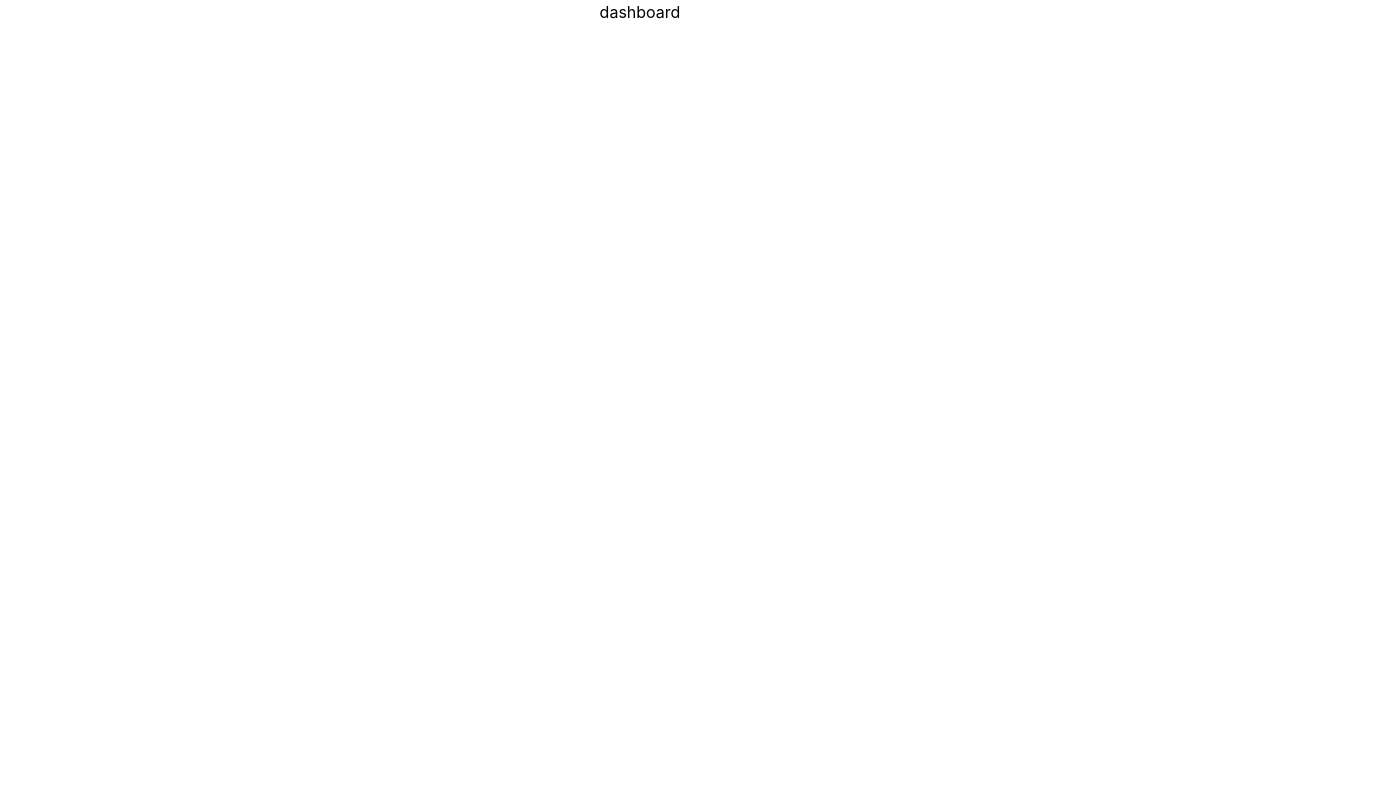
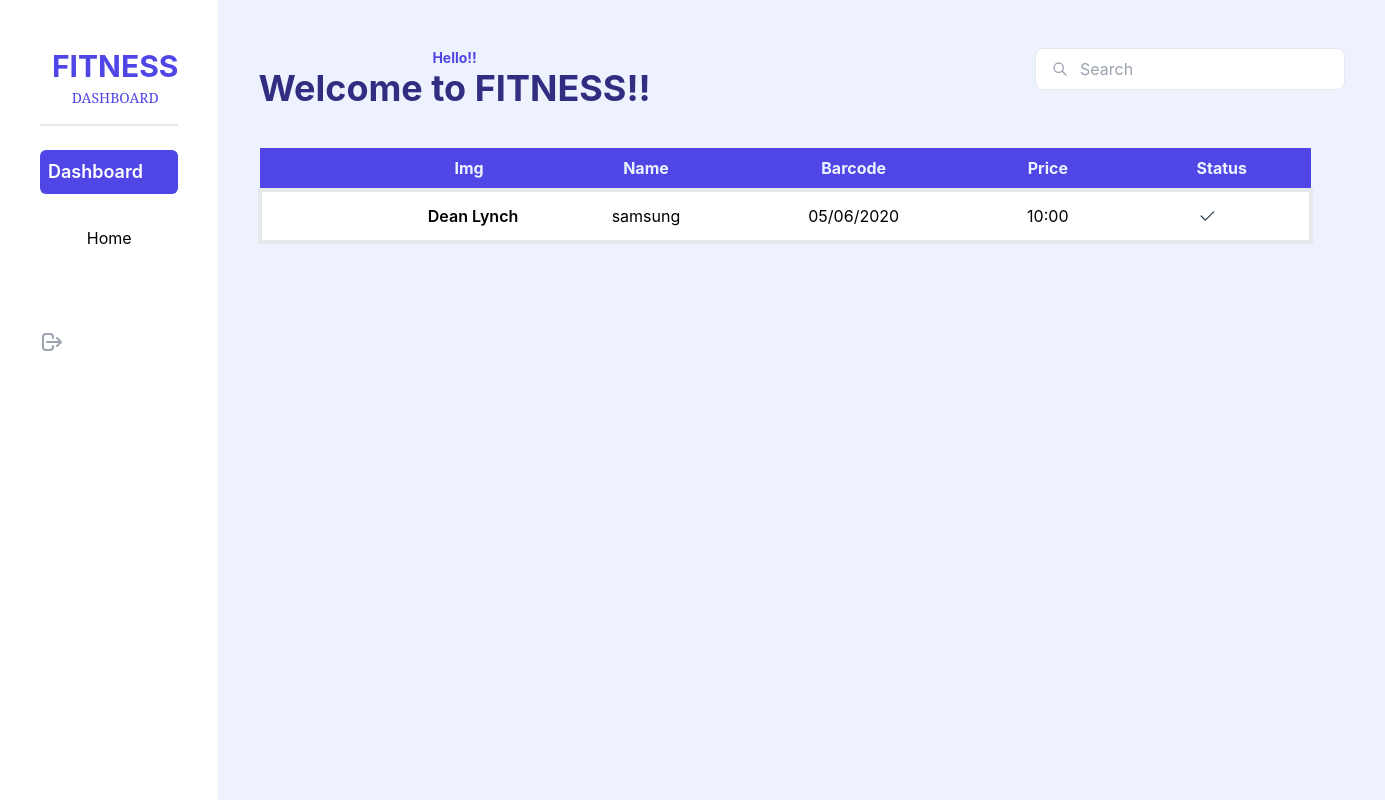
Before and after one commit to mariaafahad/fitness-app, a React (Create React App) app: page /dashboard in a window 1280 px wide. Shown: the whole page, 1385 px wide, since content can reach past the window. Built offline with nearby package versions, Linux system fonts and the light colour scheme; grey boxes are pictures that could not be loaded.

Commit message:
dashboard

```diff
--- a/src/Pages/Dashboard/Dashboard/Dashboard.js
+++ b/src/Pages/Dashboard/Dashboard/Dashboard.js
@@ -1,9 +1,138 @@
 import React from 'react';
+import { Link } from 'react-router-dom';
 
 const Dashboard = () => {
     return (
         <div>
-            dashboard
+            <div class="min-h-screen flex">
+                <div class="py-12 px-10 w-1/4">
+                    <div class="flex space-2 items-center border-b-2 pb-4">
+
+                        <div class="ml-3">
+                            <h1 class="text-3xl font-bold text-indigo-600">FITNESS</h1>
+                            <p class="text-center text-sm text-indigo-600 mt-1 font-serif">DASHBOARD</p>
+                        </div>
+                    </div>
+                    <div class="flex items-center space-x-4 mt-6 p-2 bg-indigo-600 rounded-md">
+
+                        <div>
+                            <p class="text-lg text-white font-semibold">Dashboard</p>
+                        </div>
+                    </div>
+                    <div class="mt-8">
+                        <ul class="space-y-10">
+                            <li>
+                                <Link to="/home">Home</Link>
+                            </li>
+                            <li>
+
+                            </li>
+                            <li>
+
+                            </li>
+                            <li>
+
+                            </li>
+                            <li>
+
+                            </li>
+                            <li>
+
+                            </li>
+                        </ul>
+                    </div>
+                    <div class="flex mt-20 space-x-4 items-center">
+                        <div>
+                            <svg xmlns="http://www.w3.org/2000/svg" class="h-6 w-6 text-gray-400 hover:text-indigo-600 transition duration-200" fill="none" viewBox="0 0 24 24" stroke="currentColor">
+                                <path stroke-linecap="round" stroke-linejoin="round" stroke-width="2" d="M17 16l4-4m0 0l-4-4m4 4H7m6 4v1a3 3 0 01-3 3H6a3 3 0 01-3-3V7a3 3 0 013-3h4a3 3 0 013 3v1" />
+                            </svg>
+                        </div>
+
+                    </div>
+                </div>
+                <div class="bg-indigo-50 flex-grow py-12 px-10">
+                    <div class="flex justify-between">
+                        <div>
+                            <h4 class="text-sm font-bold text-indigo-600">Hello!!</h4>
+                            <h1 class="text-4xl font-bold text-indigo-900 mt-">Welcome to FITNESS!!</h1>
+                        </div>
+                        <div>
+                            <div class="flex items-center border rounded-lg bg-white w-max py-2 px-4 space-x-3">
+                                <svg xmlns="http://www.w3.org/2000/svg" class="h-4 w-4 text-gray-400" fill="none" viewBox="0 0 24 24" stroke="currentColor">
+                                    <path stroke-linecap="round" stroke-linejoin="round" stroke-width="2" d="M21 21l-6-6m2-5a7 7 0 11-14 0 7 7 0 0114 0z" />
+                                </svg>
+                                <input class="outline-none" type="text" placeholder="Search" />
+                            </div>
+                        </div>
+                    </div>
+                    <div>
+                        <div class="flex space-x-4">
+
+                            <div class="flex mt-10 justify-center">
+                                <div>
+                                    <table class="min-w-full table-auto">
+                                        <thead class="justify-between">
+                                            <tr class="bg-indigo-600">
+                                                <th class="px-16 py-2">
+                                                    <span class="text-gray-300"></span>
+                                                </th>
+                                                <th class="px-16 py-2">
+                                                    <span class="text-indigo-50">Img</span>
+                                                </th>
+                                                <th class="px-16 py-2">
+                                                    <span class="text-indigo-50">Name</span>
+                                                </th>
+                                                <th class="px-16 py-2">
+                                                    <span class="text-indigo-50">Barcode</span>
+                                                </th>
+
+                                                <th class="px-16 py-2">
+                                                    <span class="text-indigo-50">Price</span>
+                                                </th>
+                                                <th class="px-16 py-2">
+                                                    <span class="text-indigo-50">Status</span>
+                                                </th>
+                                            </tr>
+                                        </thead>
+                                        <tbody class="bg-gray-200">
+                                            <tr class="bg-white border-4 border-gray-200 text-center">
+                                                <td class="px-16 py-2 flex flex-row items-center">
+                                                    <img class="h-8 w-8 object-cover" src="https://randomuser.me/api/portraits/men/30.jpg" alt="" />
+                                                </td>
+                                                <td>
+                                                    <span class="text-center ml-2 font-semibold">Dean Lynch</span>
+                                                </td>
+                                                <td class="px-16 py-2">samsung</td>
+                                                <td class="px-16 py-2">
+                                                    <span>05/06/2020</span>
+                                                </td>
+                                                <td class="px-16 py-2">
+                                                    <span>10:00</span>
+                                                </td>
+
+                                                <td class="px-16 py-2">
+                                                    <span class="text-green-500">
+                                                        <svg xmlns="http://www.w3.org/2000/svg" class="w-5 h5" viewBox="0 0 24 24" stroke-width="1.5" stroke="#2c3e50" fill="none" stroke-linecap="round" stroke-linejoin="round">
+                                                            <path stroke="none" d="M0 0h24v24H0z" />
+                                                            <path d="M5 12l5 5l10 -10" />
+                                                        </svg>
+                                                    </span>
+                                                </td>
+                                            </tr>
+
+
+                                        </tbody>
+                                    </table>
+                                </div>
+                            </div>
+                            <div></div>
+                            <div></div>
+                        </div>
+                        <div></div>
+                        <div></div>
+                    </div>
+                </div>
+            </div>
         </div>
     );
 };
```
